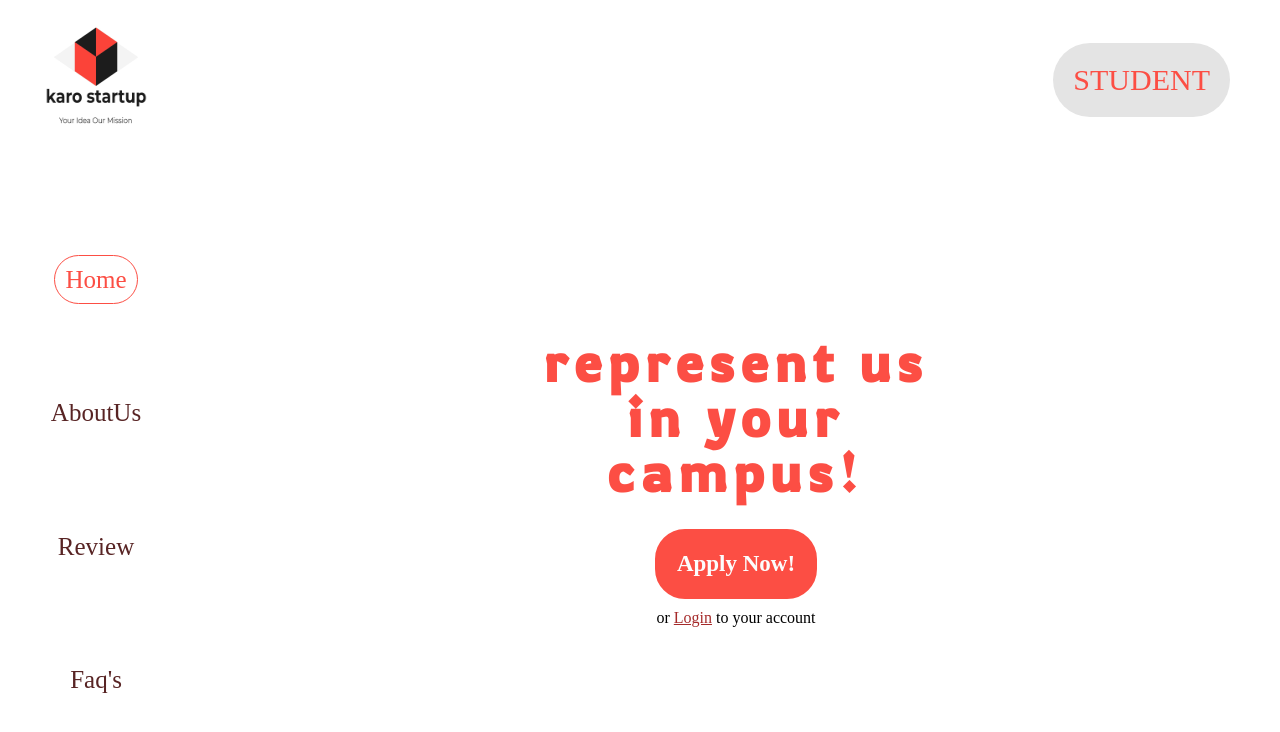
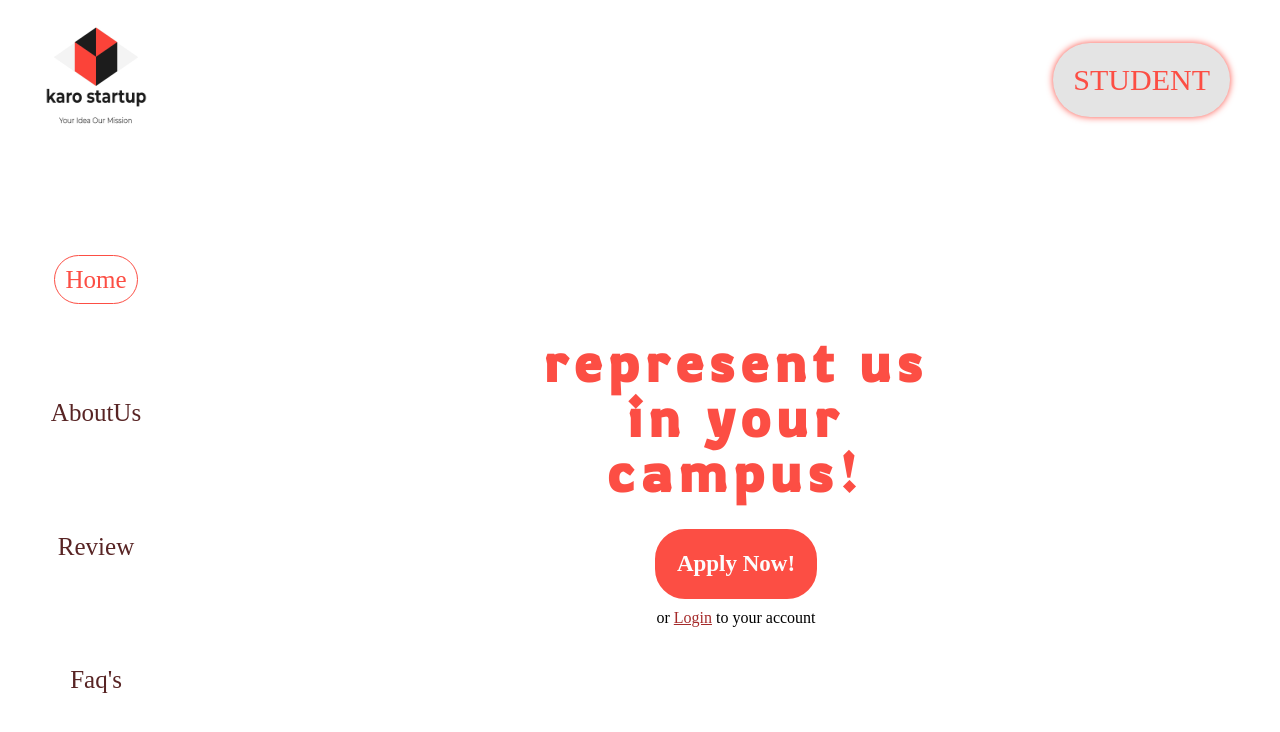
Before and after one commit to VPS07/webdevProject, a React (Create React App) app in the folder frontend/: page / in a window 1280 px wide. In both pictures the pointer is over the link "STUDENT". Shown: the top 732 px of the page. Built offline with nearby package versions, Linux system fonts and the light colour scheme.

Commit message:
home final commit

```diff
--- a/frontend/src/components/style/Home.css
+++ b/frontend/src/components/style/Home.css
@@ -21,6 +21,10 @@
   border-radius: 50px;
   color: var(--sunset-orange);
   background-color: #e4e4e4;
+}
+
+.links > .stud-auth-btn:hover {
+  box-shadow: 0 0 7px var(--sunset-orange);
 }
 
 .home > .main {
```
